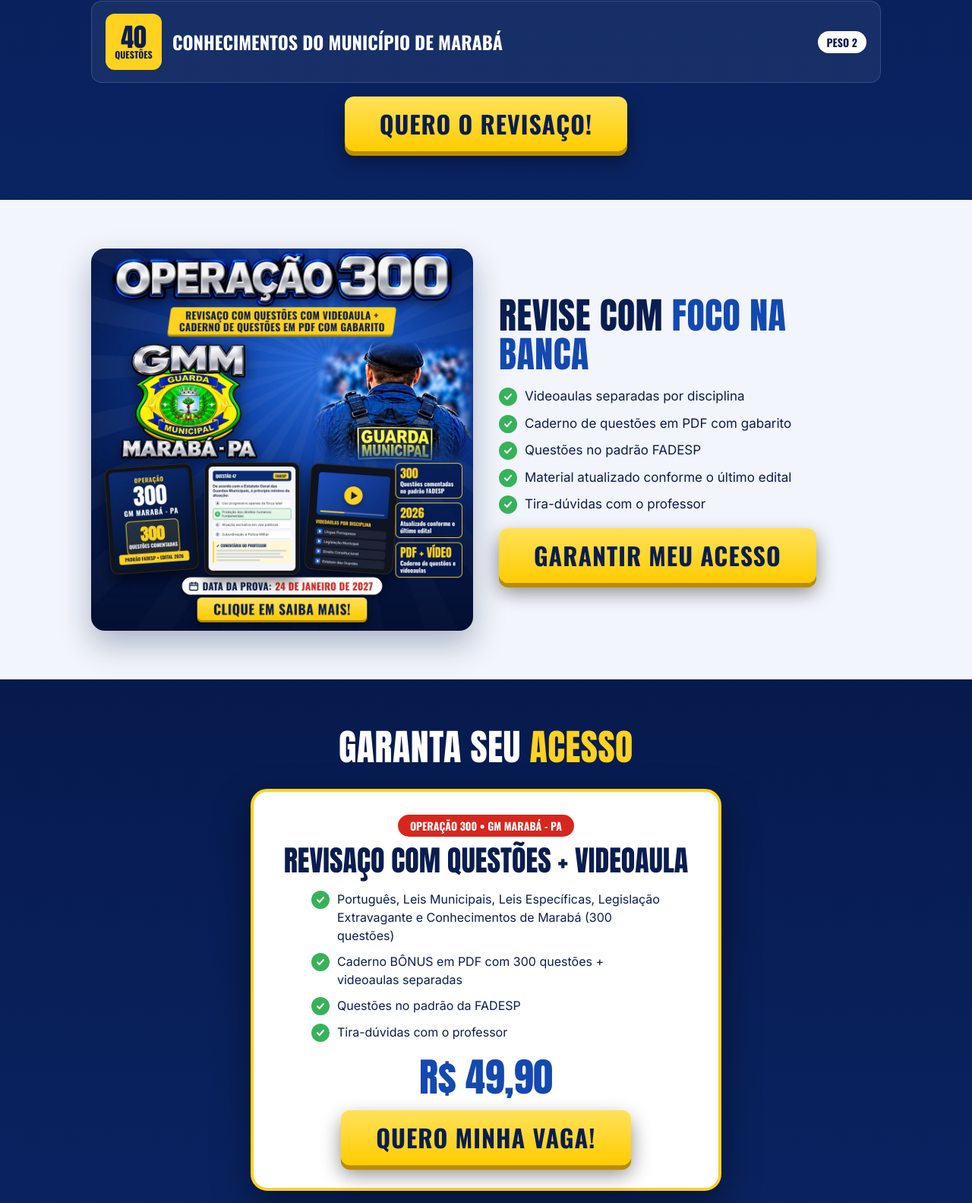
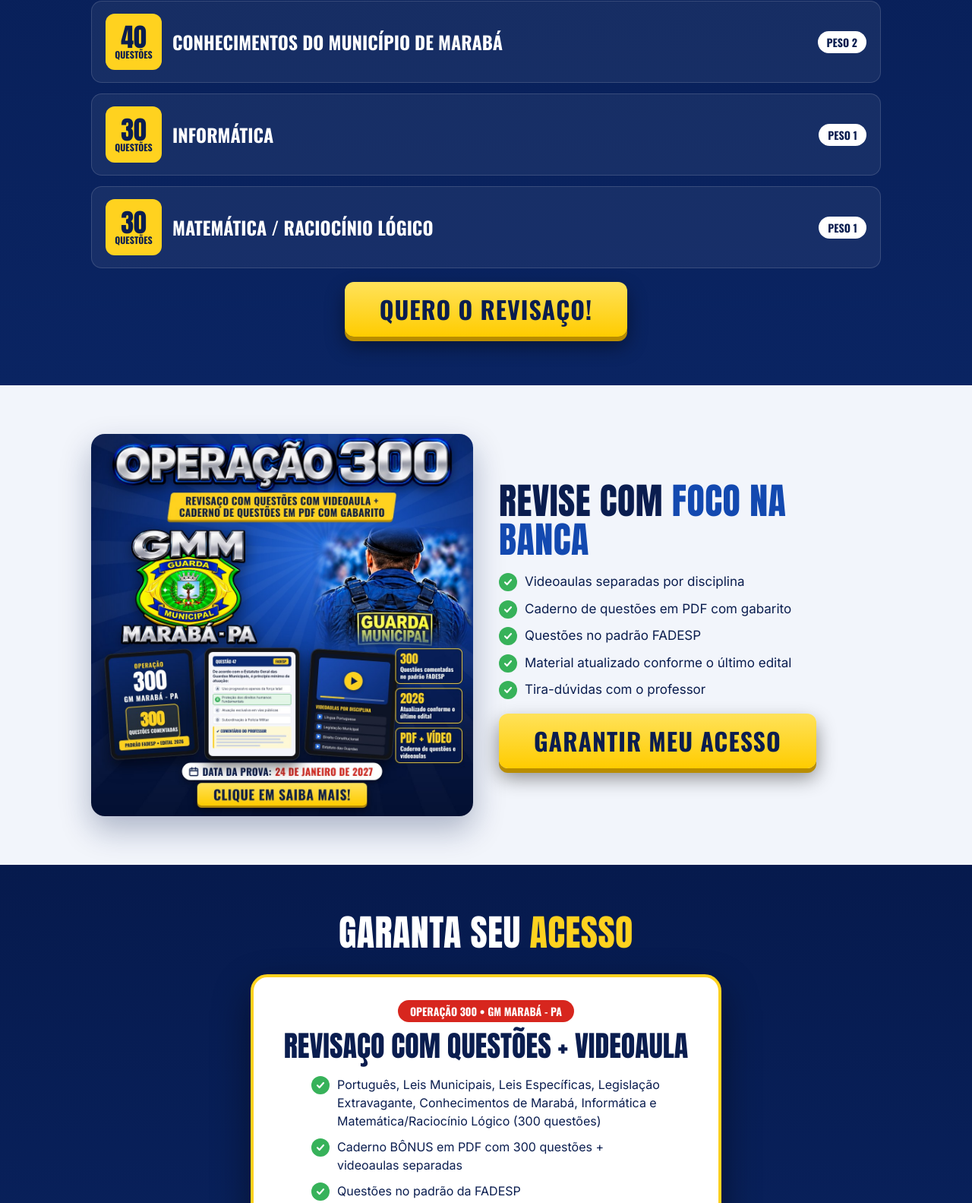
Before and after one commit to iuleappia/operacao300, a plain HTML site: page index.html in a window 1280 px wide. Shown: the part 2458-4041 px from the top of the page at 76% size. Drawn offline with Linux system fonts and the light colour scheme.

Commit message:
Add files via upload

```diff
--- a/index.html
+++ b/index.html
@@ -226,6 +226,12 @@ footer{background:#030f30;text-align:center;padding:26px 20px 90px;font-size:13p
       <div class="d">
         <div class="d-top"><div class="d-num"><b>40</b><i>QUESTÕES</i></div><div class="d-name">Conhecimentos do Município de Marabá</div><span class="peso">Peso 2</span></div>
       </div>
+      <div class="d">
+        <div class="d-top"><div class="d-num"><b>30</b><i>QUESTÕES</i></div><div class="d-name">Informática</div><span class="peso">Peso 1</span></div>
+      </div>
+      <div class="d">
+        <div class="d-top"><div class="d-num"><b>30</b><i>QUESTÕES</i></div><div class="d-name">Matemática / Raciocínio Lógico</div><span class="peso">Peso 1</span></div>
+      </div>
     </div>
 
     <div style="text-align:center"><a class="btn cta" href="#oferta">QUERO O REVISAÇO!</a></div>
@@ -258,7 +264,7 @@ footer{background:#030f30;text-align:center;padding:26px 20px 90px;font-size:13p
       <span class="tag">Operação 300 • GM Marabá - PA</span>
       <h3>REVISAÇO COM QUESTÕES + VIDEOAULA</h3>
       <ul class="check">
-        <li>Português, Leis Municipais, Leis Específicas, Legislação Extravagante e Conhecimentos de Marabá (300 questões)</li>
+        <li>Português, Leis Municipais, Leis Específicas, Legislação Extravagante, Conhecimentos de Marabá, Informática e Matemática/Raciocínio Lógico (300 questões)</li>
         <li>Caderno BÔNUS em PDF com 300 questões + videoaulas separadas</li>
         <li>Questões no padrão da FADESP</li>
         <li>Tira-dúvidas com o professor</li>
@@ -277,7 +283,7 @@ footer{background:#030f30;text-align:center;padding:26px 20px 90px;font-size:13p
       <details><summary>Para qual concurso é o material?</summary><p>Para a Guarda Municipal de Marabá - PA, com prova marcada para 24 de janeiro de 2027.</p></details>
       <details><summary>As questões seguem qual banca?</summary><p>Todas as questões seguem o padrão da FADESP, a banca do concurso.</p></details>
       <details><summary>Como é o material?</summary><p>Revisaço com questões resolvidas em videoaula, mais um caderno bônus em PDF com 300 questões e gabarito, e videoaulas separadas por disciplina.</p></details>
-      <details><summary>Quais disciplinas estão incluídas?</summary><p>Português, Leis Municipais, Leis Específicas (Constitucional, Administrativo, Penal e Processual Penal), Legislação Extravagante (Estatuto da Guarda e Leis Correlatas, Legislação Penal Especial) e Conhecimentos do Município de Marabá.</p></details>
+      <details><summary>Quais disciplinas estão incluídas?</summary><p>Português, Leis Municipais, Leis Específicas (Constitucional, Administrativo, Penal e Processual Penal), Legislação Extravagante (Estatuto da Guarda e Leis Correlatas, Legislação Penal Especial), Conhecimentos do Município de Marabá, Informática e Matemática/Raciocínio Lógico.</p></details>
       <details><summary>E se eu tiver dúvida em alguma questão?</summary><p>Você tem acesso ao tira-dúvidas com o professor.</p></details>
     </div>
     <div style="text-align:center;margin-top:10px"><a class="btn cta" href="#oferta">QUERO COMEÇAR AGORA!</a></div>
```
